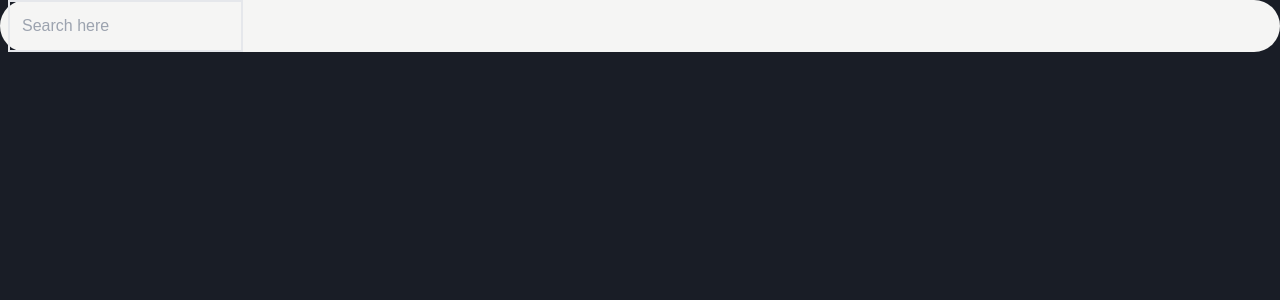
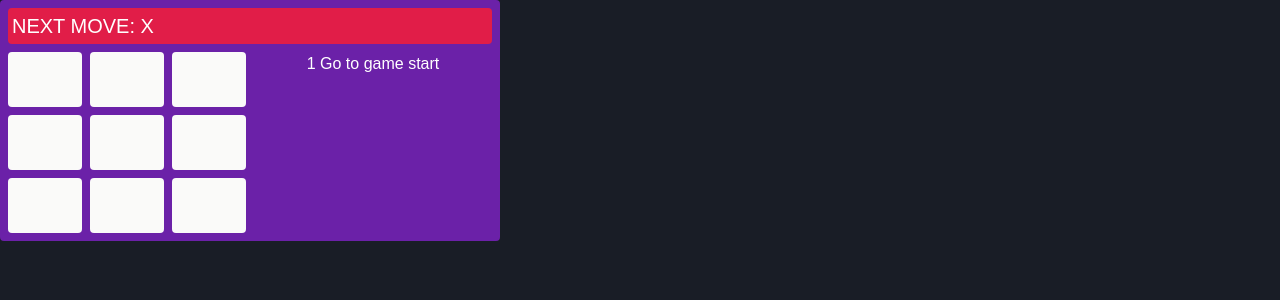
Before and after one commit to rajib18197/task-app, a React (Vite) app: page / in a window 1280 px wide. Shown: the top 300 px of the page. Built offline with nearby package versions, Linux system fonts and the light colour scheme.

Commit message:
implemeted tic-tac-toe

```diff
--- a/src/App.jsx
+++ b/src/App.jsx
@@ -5,6 +5,7 @@ import Accordion from "./components/ui/Accordion";
 import AppLayout from "./components/ui/AppLayout";
 import Box from "./components/ui/LinkedBox";
 import SelectableSearch from "./components/ui/selectableSearch/SelectableSearch";
+import Layout from "./components/ui/tic-tac-toe/Layout";
 
 const questions = [
   {
@@ -49,7 +50,8 @@ export default function App() {
     <>
       {/* <AppLayout />;
       <ToastContainer position="top-center" /> */}
-      <SelectableSearch />
+      {/* <SelectableSearch /> */}
+      <Layout />
     </>
   );
   // return <Box />;
--- /dev/null
+++ b/src/components/ui/tic-tac-toe/Layout.jsx
@@ -0,0 +1,117 @@
+import { useState } from "react";
+const WINNING_COMBINATIONS = [
+  [0, 1, 2],
+  [3, 4, 5],
+  [6, 7, 8],
+  [0, 4, 8],
+  [2, 4, 6],
+  [0, 3, 6],
+  [1, 4, 7],
+  [2, 5, 8],
+];
+
+export default function Layout() {
+  const [totalMovesPlayed, setTotalMovesPlayed] = useState([
+    Array(9).fill(null),
+  ]);
+  const [currentPlayer, setCurrentPlayer] = useState("X");
+  const [currentMove, setCurrentMove] = useState(null);
+
+  const currentMoves =
+    totalMovesPlayed[
+      currentMove !== null ? currentMove : totalMovesPlayed.length - 1
+    ];
+  console.log(currentMoves);
+  console.log(totalMovesPlayed);
+  let winner;
+
+  for (let combination of WINNING_COMBINATIONS) {
+    const [first, second, third] = [
+      currentMoves[combination[0]],
+      currentMoves[combination[1]],
+      currentMoves[combination[2]],
+    ];
+
+    if (first && first === second && first === third) {
+      winner = { player: first, isWinner: true };
+    }
+  }
+
+  function handleNewMoveClick(index) {
+    setCurrentPlayer((cur) => (cur === "X" ? "O" : "X"));
+
+    setTotalMovesPlayed((cur) => {
+      console.log(currentMove, cur);
+      const newMove = [...cur[currentMove ? currentMove : cur.length - 1]];
+      newMove[index] = currentPlayer;
+      console.log(newMove);
+      const next =
+        currentMove !== null ? cur.slice(0, currentMove + 1) : [...cur];
+
+      return [...next, newMove];
+    });
+
+    setCurrentMove(null);
+  }
+
+  function handleMove(moveNumber) {
+    setCurrentMove(moveNumber);
+    const move = totalMovesPlayed[moveNumber];
+    const sum = move.reduce((acc, cur) => (cur ? acc + 1 : acc), 0);
+    console.log(sum); // even = 'X' and odd = 'O'
+    setCurrentPlayer(sum % 2 === 0 ? "X" : "O");
+  }
+
+  return (
+    <div className="grid grid-cols-2 gap-2 max-w-[500px] bg-purple-800 rounded p-2">
+      <DisplayMessage>
+        {winner?.isWinner
+          ? `Winner: ${winner.player}`
+          : `Next Move: ${currentPlayer}`}
+      </DisplayMessage>
+      <Boxes currentMoves={currentMoves} onNewMove={handleNewMoveClick} />
+      <History totalMovesPlayed={totalMovesPlayed} onMove={handleMove} />
+    </div>
+  );
+}
+
+function DisplayMessage({ children }) {
+  return (
+    <h3 className="col-span-2 text-xl uppercase bg-rose-600 rounded p-1">
+      {children}
+    </h3>
+  );
+}
+
+function Boxes({ currentMoves, onNewMove }) {
+  return (
+    <div className="grid grid-cols-3 gap-2 self-start">
+      {currentMoves.map((move, i) => (
+        <Box key={i} move={move} value={i} onNewMove={onNewMove} />
+      ))}
+    </div>
+  );
+}
+
+function Box({ move, onNewMove, value }) {
+  return (
+    <button
+      className="h-[55px] border-none outline-none rounded cursor-pointer w-[100%] bg-stone-50 text-stone-800"
+      onClick={() => onNewMove(value)}
+    >
+      {move}
+    </button>
+  );
+}
+
+function History({ totalMovesPlayed, onMove }) {
+  return (
+    <div className="flex flex-col gap-2">
+      {totalMovesPlayed.map((moves, i) => (
+        <button key={i} onClick={() => onMove(i)}>
+          {i === 0 ? `${i + 1} Go to game start` : `${i + 1} Go to move #${i}`}
+        </button>
+      ))}
+    </div>
+  );
+}
```
